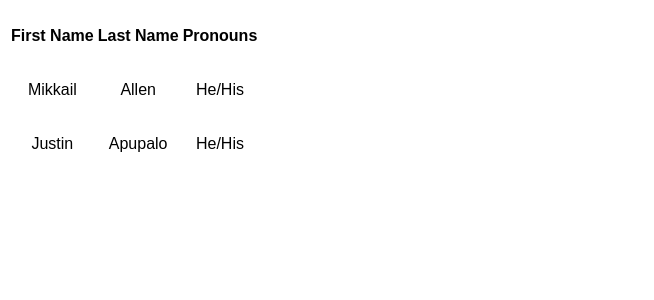
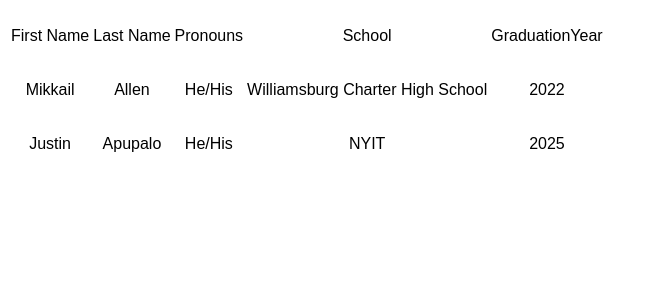
Before and after one commit to bluetimer/ClassList, a React (Create React App) app: page / in a window 1280 px wide. Shown: the top 300 px of the page, without its empty margins (0-654 px from the left). Built offline with nearby package versions, Linux system fonts and the light colour scheme.

Commit message:
added schools and graduating year with refactoring code

```diff
--- a/src/App.js
+++ b/src/App.js
@@ -5,39 +5,10 @@ export default function App() {
   return (
     <div className="App">
       <table>
-        <tr>
-          <th>
-            <Name text={data[0].FirstName} />
-          </th>
-          <th>
-            <Name text={data[0].LastName} />
-          </th>
-          <th>
-            <Name text={data[0].Pronouns} />
-          </th>
-        </tr>
-        <tr>
-          <td>
-            <Name text={data[1].FirstName} />
-          </td>
-          <td>
-            <Name text={data[1].LastName} />
-          </td>
-          <td>
-            <Name text={data[1].Pronouns} />
-          </td>
-        </tr>
-        <tr>
-          <td>
-            <Name text={data[2].FirstName} />
-          </td>
-          <td>
-            <Name text={data[2].LastName} />
-          </td>
-          <td>
-            <Name text={data[2].Pronouns} />
-          </td>
-        </tr>
+        {}
+        <Row index="0" />
+        <Row index="1" />
+        <Row index="2" />
       </table>
     </div>
   );
@@ -46,3 +17,25 @@ export default function App() {
 function Name(props) {
   return <p> {props.text} </p>;
 }
+
+function Row(props) {
+  return (
+    <tr>
+      <td>
+        <Name text={data[props.index].FirstName} />
+      </td>
+      <td>
+        <Name text={data[props.index].LastName} />
+      </td>
+      <td>
+        <Name text={data[props.index].Pronouns} />
+      </td>
+      <td>
+        <Name text={data[props.index].School} />
+      </td>
+      <td>
+        <Name text={data[props.index].GraduationYear} />
+      </td>
+    </tr>
+  );
+}
--- a/src/classdata.json
+++ b/src/classdata.json
@@ -5,9 +5,9 @@
     "Pronouns": "Pronouns",
     "School": "School",
     "GraduationYear": "GraduationYear",
-    "Favorite Color": "Blue",
-    "Tiktok or Insta?": "Tiktok",
-    "Dogs or Cats?": "Dogs",
+    "FavoriteColor": "Blue",
+    "TiktokorInsta?": "Tiktok",
+    "DogsorCats?": "Dogs",
     "Nickname": "yes"
   },
   {
@@ -15,10 +15,10 @@
     "LastName": "Allen",
     "Pronouns": "He/His",
     "School": "Williamsburg Charter High School",
-    "Graduation Year": 2022,
-    "Favorite Color": "Blue",
-    "Tiktok or Insta?": "Tiktok",
-    "Dogs or Cats?": "Dogs",
+    "GraduationYear": 2022,
+    "FavoriteColor": "Blue",
+    "TiktokorInsta?": "Tiktok",
+    "DogsorCats?": "Dogs",
     "Nickname": "yes"
   },
   {
@@ -26,10 +26,10 @@
     "LastName": "Apupalo",
     "Pronouns": "He/His",
     "School": "NYIT",
-    "Graduation Year": 2025,
-    "Favorite Color": "Blue",
-    "Tiktok or Insta?": "Insta",
-    "Dogs or Cats?": "Rooster",
+    "GraduationYear": "2025",
+    "FavoriteColor": "Blue",
+    "TiktokorInsta?": "Insta",
+    "DogsorCats?": "Rooster",
     "Nickname": "si"
   },
   {
@@ -37,10 +37,10 @@
     "LastName": "Bonifacio",
     "Pronouns": "He/His",
     "School": "orchard collegiate academy ( OCA )",
-    "Graduation Year": 2022,
-    "Favorite Color": "Blue",
-    "Tiktok or Insta?": "Insta",
-    "Dogs or Cats?": "Fish",
+    "GraduationYear": 2022,
+    "FavoriteColor": "Blue",
+    "TiktokorInsta?": "Insta",
+    "DogsorCats?": "Fish",
     "Nickname": ""
   },
   {
```
